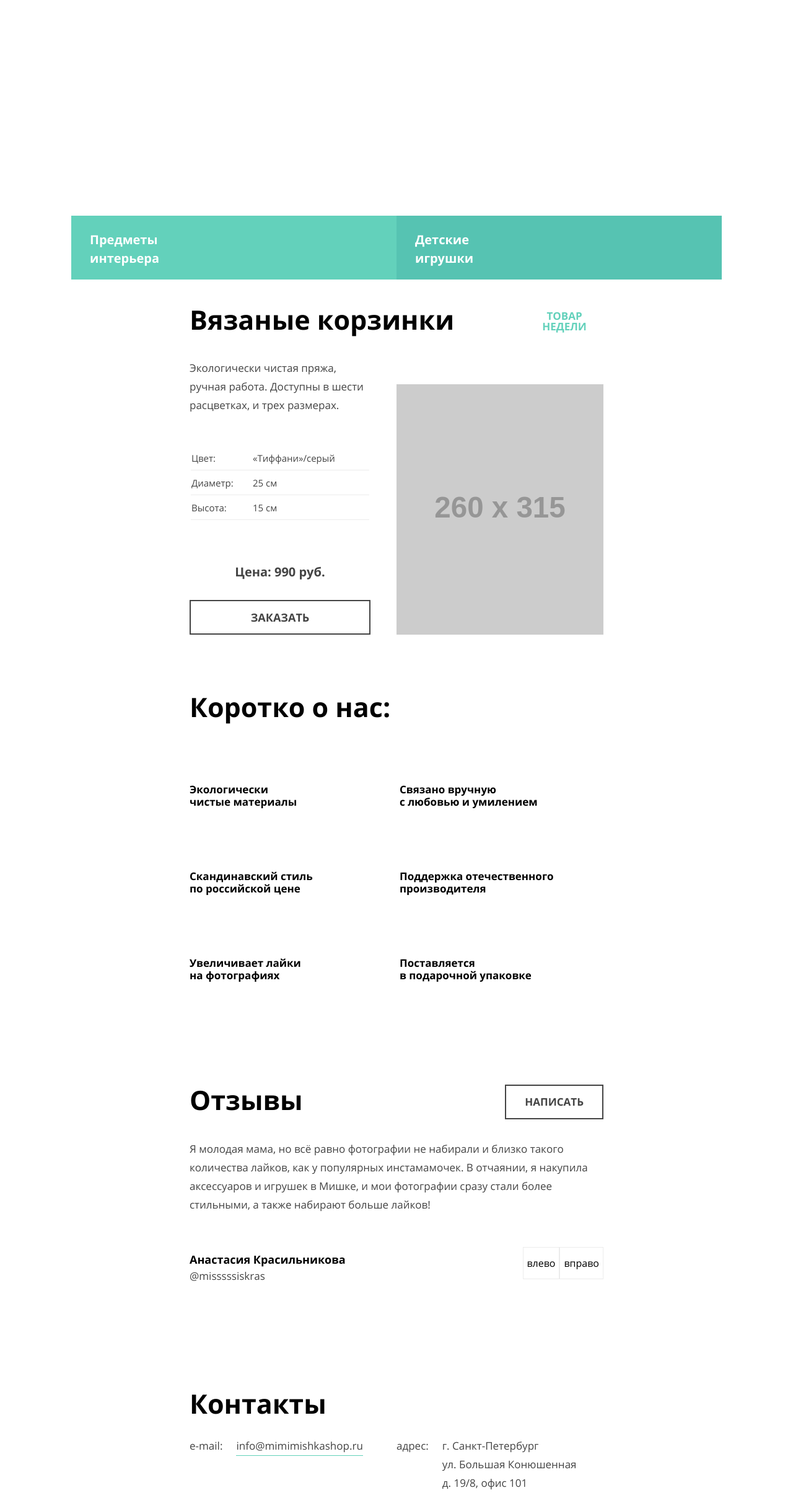
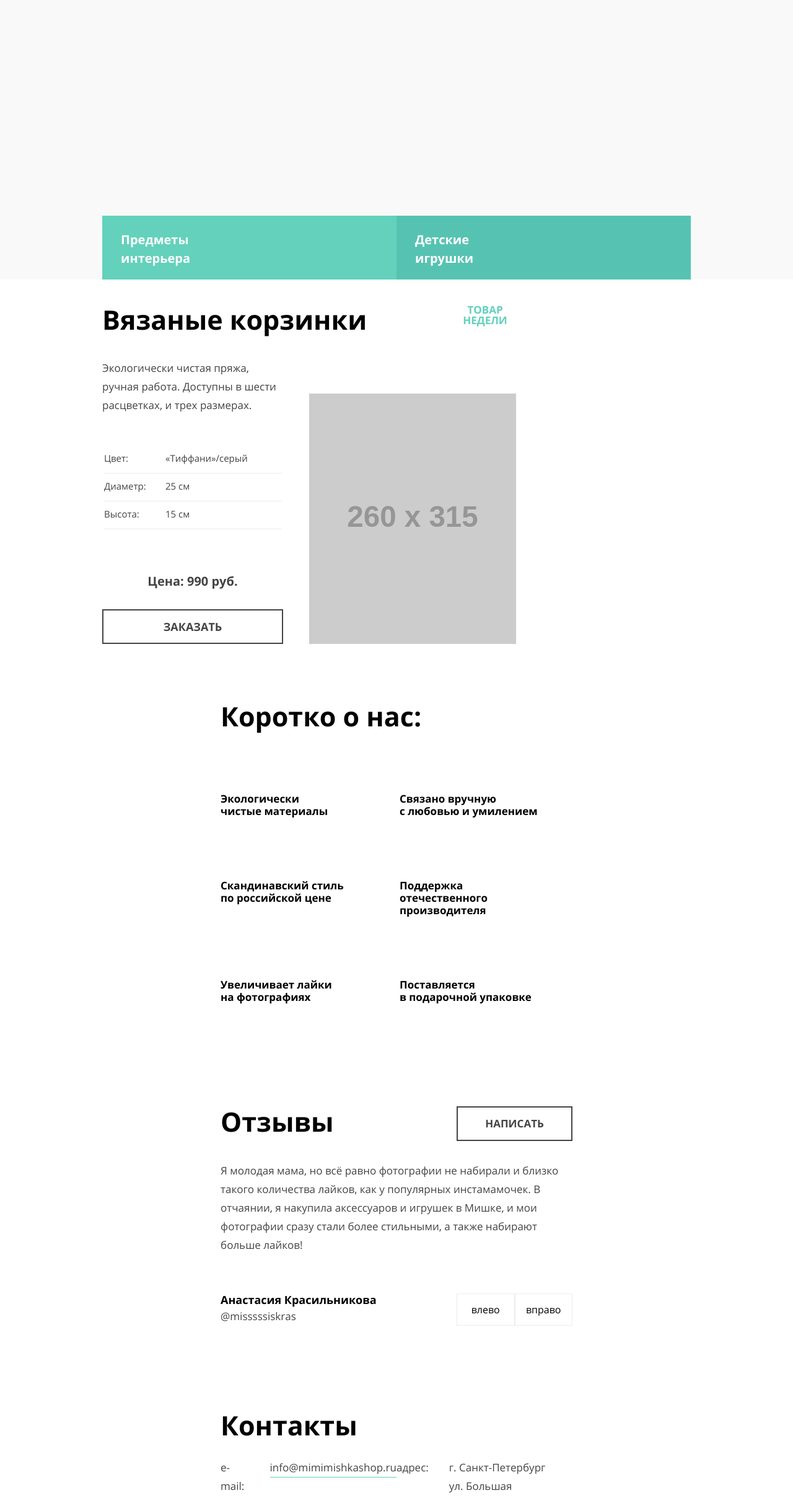
Before and after one commit to iBreadInside/1505405-mishka-21, a website: page source/index.html in a window 1280 px wide. Shown: the part 383-2800 px from the top of the page at 62% size. Drawn offline with nearby package versions, Linux system fonts and the light colour scheme; files that its build step writes are made by us from their sources; placeholder pictures from the web are drawn by us.

Commit message:
Правки после первой проверки

```diff
--- a/source/index.html
+++ b/source/index.html
@@ -8,7 +8,7 @@
   </head>
   <body class="page__body">
     <header class="page-header">
-      <div class="page-header__container container">
+      <div class="page-header__wrapper wrapper">
         <nav class="main-navigation main-navigation--opened">
           <a class="main-navigation__logo">
             <img src="https://via.placeholder.com/86x35" width="86" height="35" alt="Мишка - магазин вязаных изделий">
@@ -55,14 +55,14 @@
     </header>
     <main class="page-main">
       <!-- Общая обертка контента -->
-      <div class="page-main__container container">
+      <div class="page-main__container">
         <!-- Раздел витрины шапки -->
         <section class="showcase-window">
           <h1>Милые штуки ручной работы&nbsp;для дома</h1>
           <!-- <img src="https://via.placeholder.com/575x373" width="575" height="373" alt="Витрина наших изделий: вязаные игрушки, корзинки"> -->
         </section>
         <section class="showcase-catalog">
-          <div class="showcase-catalog__container container">
+          <div class="showcase-catalog__wrapper wrapper">
             <ul class="showcase-catalog__list">
               <li>
                 <a class="showcase-catalog__item" href="#"><p>Предметы интерьера</p></a>
@@ -161,12 +161,12 @@
             </ul>
           </div>
           <iframe src="https://www.google.com/maps/embed?pb=!1m18!1m12!1m3!1d706.6132732513884!2d30.322197290665613!3d59.93871048347301!2m3!1f0!2f0!3f0!3m2!1i1024!2i768!4f13.1!3m3!1m2!1s0x4696310fca145cc1%3A0x42b32648d8238007!2z0JHQvtC70YzRiNCw0Y8g0JrQvtC90Y7RiNC10L3QvdCw0Y8g0YPQuy4sIDE5LzgsINCh0LDQvdC60YIt0J_QtdGC0LXRgNCx0YPRgNCzLCAxOTExODY!5e0!3m2!1sru!2sru!4v1602604344933!5m2!1sru!2sru"
-          width="320" height="454" style="border:0;" allowfullscreen="" aria-hidden="false" tabindex="0" title="Офис компании по адресу ул. Большая Конюшенная 19/8, Санкт-Петербург"></iframe>
+          width="100%" height="454" style="border:0;" allowfullscreen="" aria-hidden="false" tabindex="0" title="Офис компании по адресу ул. Большая Конюшенная 19/8, Санкт-Петербург"></iframe>
           <a class="contacts__write-us border-button" href="#">Напишите нам</a>
         </section>
       </div>
     </main>
-    <footer class="page-footer container">
+    <footer class="page-footer">
       <div class="page-footer__wrapper wrapper">
         <a class="page-footer__logo">
           <img src="https://via.placeholder.com/102x34" width="102" height="34" alt="Мишка - главная страница">
--- a/source/sass/blocks/about-us.scss
+++ b/source/sass/blocks/about-us.scss
@@ -1,11 +1,6 @@
 .about-us {
   margin-top: 31px;
   margin-bottom: 58px;
-}
-
-.about-us__wrapper {
-  width: $mobile-width--wrapper;
-  margin: 0 auto;
 }
 
 .about-us__title {
@@ -45,7 +40,7 @@
   }
 
   .about-us__item {
-    padding-right: 56px;
+    margin-right: 56px;
 
     &:nth-child(-n+3) {
       grid-column: 1/2;
--- a/source/sass/blocks/best-merch.scss
+++ b/source/sass/blocks/best-merch.scss
@@ -4,8 +4,6 @@
 }
 
 .best-merch__wrapper {
-  width: $mobile-width--wrapper;
-  margin: 0 auto;
   display: grid;
   grid-template-rows: auto;
 }
@@ -33,6 +31,7 @@
   align-items: center;
   width: 100%;
   height: 39px;
+  padding-bottom: 5px;
 }
 
 .best-merch__char-table td:first-child {
@@ -67,25 +66,21 @@
   }
 
   .best-merch__wrapper {
-    position: relative;
-    width: $tablet-width--wrapper;
-    grid-template-columns: 292px 42px 334px;
+    grid-template-columns: 292px 42px 200px 134px;
     grid-template-rows: auto;
   }
 
   .best-merch__title {
-    grid-column: 1/5;
+    grid-column: 1/4;
     margin-bottom: 38px;
   }
 
   .best-merch__subtitle {
-    position: absolute;
     font-size: 17px;
     line-height: 17px;
     text-align: center;
-    top: 10px;
-    right: 13px;
     max-width: 100px;
+    margin-left: auto;
   }
 
   .best-merch__wrapper p {
--- a/source/sass/blocks/contacts.scss
+++ b/source/sass/blocks/contacts.scss
@@ -4,7 +4,6 @@
 }
 
 .contacts__wrapper {
-  width: $mobile-width--wrapper;
   display: flex;
   flex-direction: column;
 }
@@ -18,23 +17,32 @@
 
 .contacts__list {
   display: grid;
-  grid-template-columns: 76px 183px;
   grid-template-rows: auto;
 }
 
-.contacts__item p,
-.contacts__item a {
+.contacts__item {
+  display: flex;
+
+  & p,
+  & a {
     color: $black-color;
     font-size: 14px;
     line-height: 30px;
     margin: 0;
   }
 
-.contacts__item a {
+  & p:first-child {
+    margin-right: 33px;
+  }
+
+  & a {
     border-bottom: 1px solid $aqua--line;
+  }
 }
 
 .contacts iframe {
+  display: block;
+  margin: 0 auto;
   margin-top: 62px;
   margin-bottom: 42px;
 }
@@ -81,10 +89,6 @@
     }
   }
 
-  .contacts iframe {
-    width: 100%;
-  }
-
   .contacts__write-us {
     width: 230px;
   }
--- a/source/sass/blocks/page-header.scss
+++ b/source/sass/blocks/page-header.scss
@@ -1,5 +1,6 @@
-.page-header__container {
+.page-header__wrapper {
   position: relative;
+  padding: 0;
 }
 
 .page-header__shipping {
--- a/source/sass/blocks/page.scss
+++ b/source/sass/blocks/page.scss
@@ -4,7 +4,7 @@
 }
 
 .page__body {
-  min-width: $mobile-width;
+  // min-width: $mobile-width;
   color: black;
   background-color: white;
 }
--- a/source/sass/blocks/review.scss
+++ b/source/sass/blocks/review.scss
@@ -3,7 +3,6 @@
 }
 
 .review__wrapper {
-  width: $mobile-width--wrapper;
   display: grid;
   grid-template-rows: auto;
 }
@@ -65,9 +64,8 @@
   }
 
   .review__wrapper {
-    position: relative;
     width: $tablet-width--wrapper;
-    grid-template-columns: 1fr 1fr;
+    grid-template-columns: 1fr 187px;
     grid-template-rows: auto;
   }
 
@@ -78,6 +76,7 @@
   .review__list {
     order: 2;
     grid-column: 1/3;
+    grid-row: 2/4;
   }
 
   .review__item blockquote {
@@ -91,19 +90,21 @@
     font-size: 18px;
     line-height: 24px;
     max-width: 300px;
+    margin-bottom: 0;
   }
 
   .review__slider-buttons-block {
-    position: absolute;
     bottom: 40px;
     right: 0;
     margin: 0;
+    order: 2;
+    grid-column: 2/3;
+    grid-row: 3/4;
   }
 
   .review__to-write {
     order: 1;
-    margin-left: auto;
-    padding: 16px 30px;
+    padding: 16px 28px;
     font-size: 17px;
     height: fit-content;
   }
--- a/source/sass/blocks/showcase-catalog.scss
+++ b/source/sass/blocks/showcase-catalog.scss
@@ -1,3 +1,11 @@
+.showcase-catalog {
+  background-color: $grey-color--background;
+}
+
+.showcase-catalog__wrapper {
+  padding: 0;
+}
+
 .showcase-catalog__list {
   display: flex;
   flex-direction: column;
--- a/source/sass/blocks/showcase-window.scss
+++ b/source/sass/blocks/showcase-window.scss
@@ -1,5 +1,6 @@
 .showcase-window {
   padding-top: 73px;
+  background-color: $grey-color--background;
 }
 
 .showcase-window h1 {
@@ -8,7 +9,7 @@
   font-weight: bold;
   max-width: 260px;
   margin: auto;
-  margin-bottom: 120px;
+  padding-bottom: 120px;
   text-align: center;
 }
 
@@ -21,7 +22,7 @@
     font-size: 43px;
     line-height: 50px;
     max-width: 500px;
-    margin-bottom: 372px;
+    padding-bottom: 372px;
   }
 
   @media (min-width: $desktop-width) {
--- a/source/sass/blocks/wrapper.scss
+++ b/source/sass/blocks/wrapper.scss
@@ -1,9 +1,12 @@
 .wrapper {
-  width: $mobile-width--wrapper;
+  width: $mobile-width;
   margin: 0 auto;
+  padding: 0 30px;
+  box-sizing: border-box;
 
   @media (min-width: $tablet-width) {
-    width: $tablet-width--wrapper;
+    width: $tablet-width;
+    padding: 0 50px;
   }
 
   @media (min-width: $desktop-width) {
--- a/source/sass/variables.scss
+++ b/source/sass/variables.scss
@@ -17,6 +17,7 @@ $black-color: #444444;
 $black-color--darker: #231f20;
 
 $grey-color: #c6c6c6;
+$grey-color--background: #f9f9f9;
 $smoke-white: #f1f1f1;
 $smoke-white--light: #ececec;
 $gainsboro: #e5e5e5;
```
Lines whose indentation alone changed are shown as unchanged.
